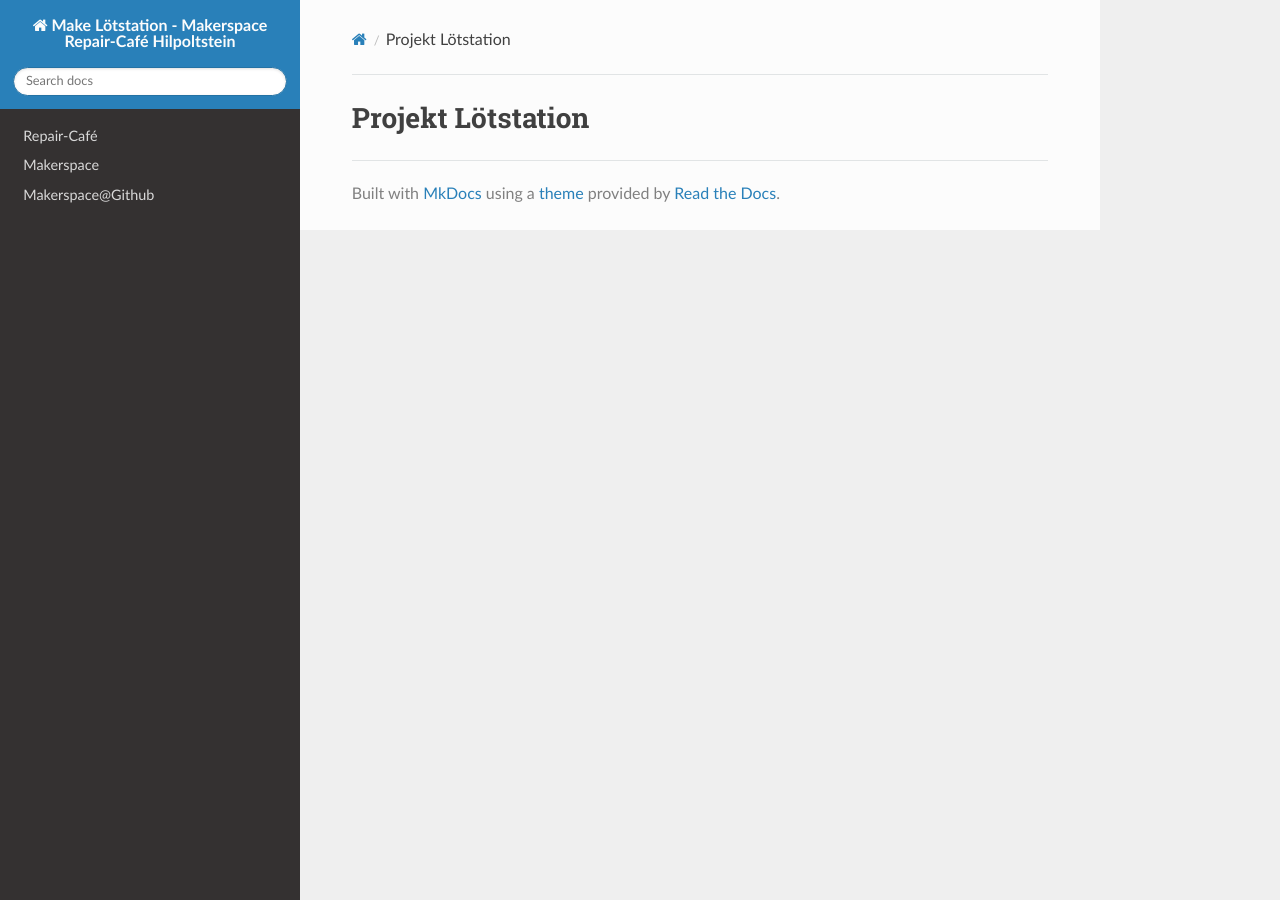
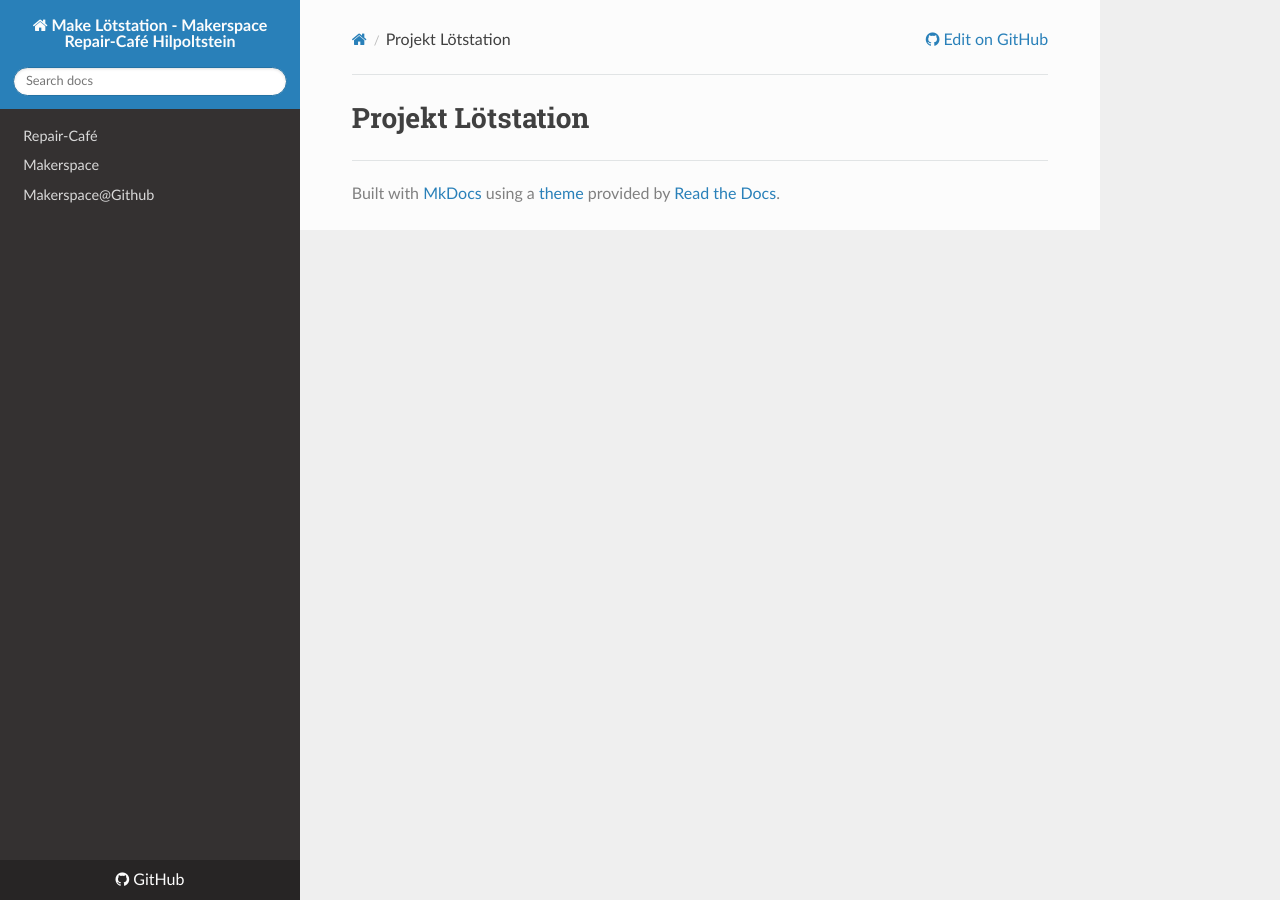
Before and after one commit to makes-hacks-hip/MakeLoetstation, an MkDocs documentation site: the page built from docs/index.md, in a window 1280 px wide. Built offline with MkDocs 1.6.1, drawn with Linux system fonts in a browser that asks for light colours; nearby versions of some CDN libraries.

Commit message:
edit url

```diff
--- a/mkdocs.yml
+++ b/mkdocs.yml
@@ -1,7 +1,9 @@
 site_name: Make Lötstation - Makerspace Repair-Café Hilpoltstein
-site_url: https://makes-hacks-hip.github.io
+site_url: https://makes-hacks-hip.github.io/MakeLoetstation/
 nav:
     - Repair-Café: https://www.repaircafe-hilpoltstein.de
     - Makerspace: https://makes-hacks-hip.de
     - Makerspace@Github: https://makes-hacks-hip.github.io
 theme: readthedocs
+repo_url: https://github.com/makes-hacks-hip/makeloetstation/
+edit_uri: edit/main/docs/
```
